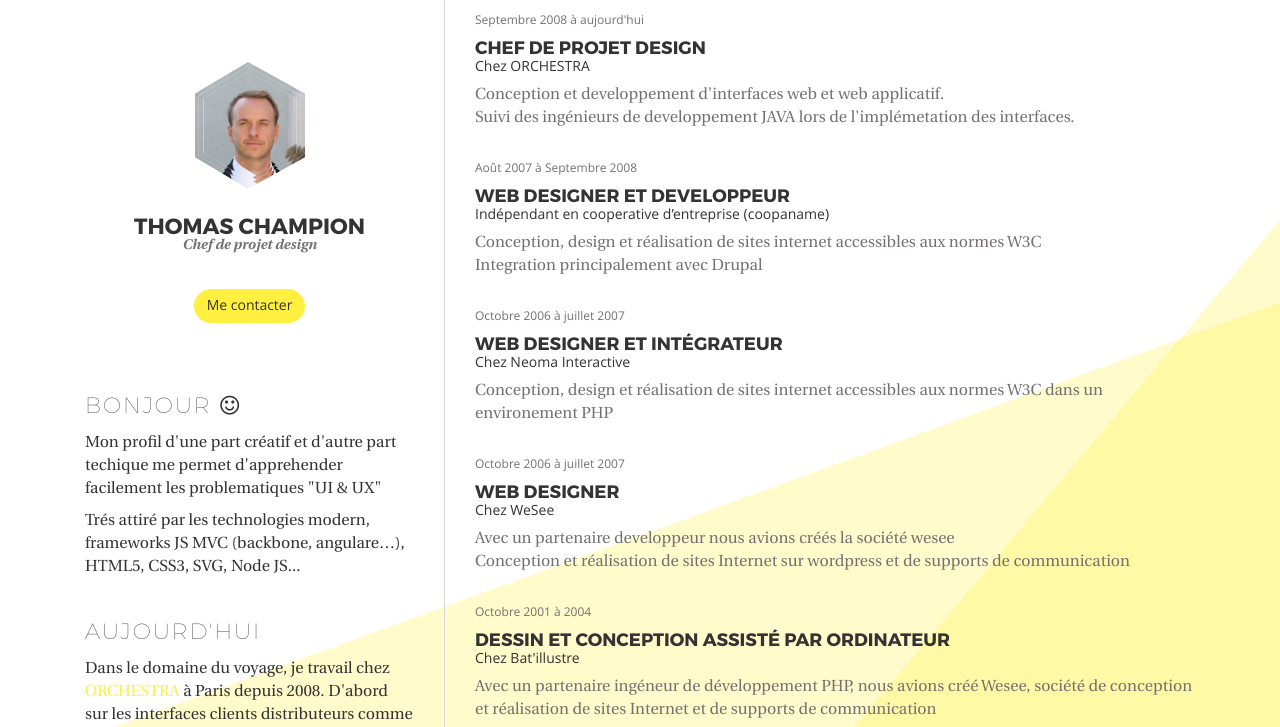
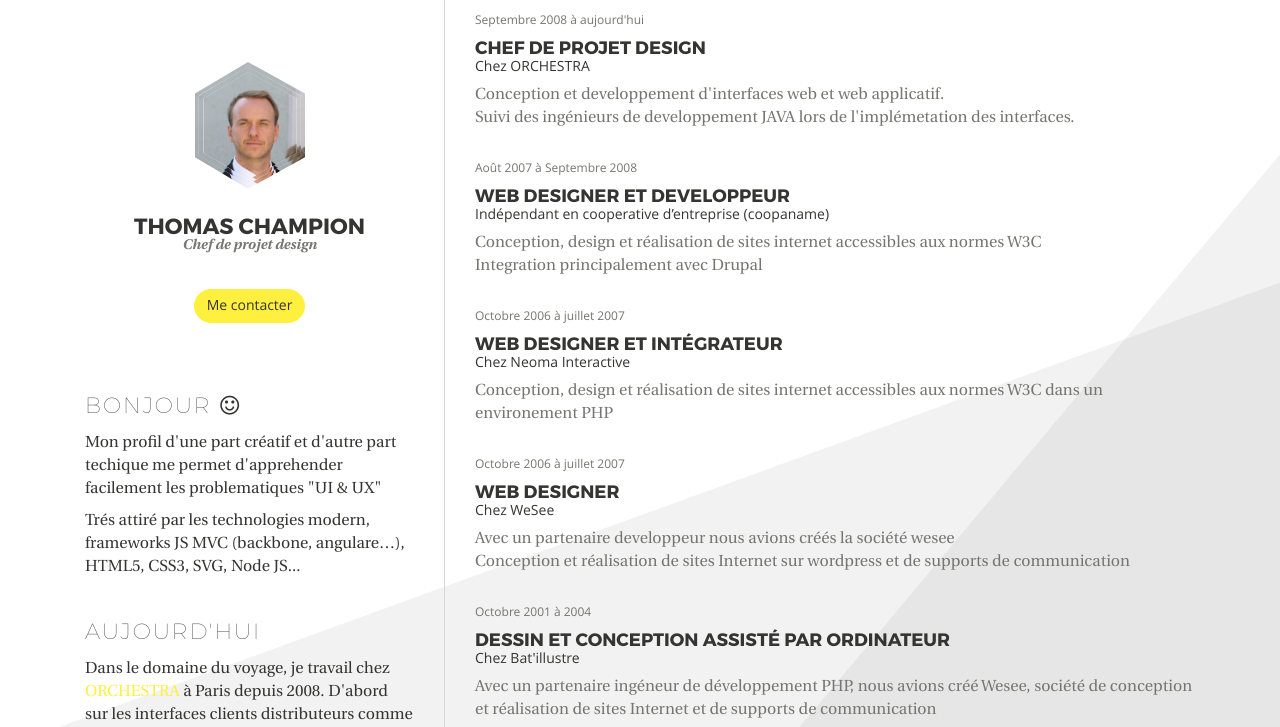
Before and after one commit to Tombiliby/me.info, a plain HTML site: page index.html in a window 1280 px wide. Shown: the part 61-788 px from the top of the page. Drawn offline with Linux system fonts and the light colour scheme.

Commit message:
google analitics

```diff
--- a/index.html
+++ b/index.html
@@ -10,6 +10,8 @@
 		<!--[if lt IE 9]>
 			<link rel="stylesheet" href="./static/dist/css/lowerIE9.css">
 		<![endif]-->
+
+
 	</head>
 	<body>
 
@@ -345,7 +347,7 @@
 			</div>
 		</div>
 
-		<div class="bgAnimZone">
+		<div class="bgAnimZone container">
 			<div class="shape shape1"></div>
 			<div class="shape shape2"></div>
 		</div>
@@ -355,5 +357,16 @@
 		</div>
 
 		<script src="./static/dist/js/app.js"></script>
+
+		<script>
+		  (function(i,s,o,g,r,a,m){i['GoogleAnalyticsObject']=r;i[r]=i[r]||function(){
+		  (i[r].q=i[r].q||[]).push(arguments)},i[r].l=1*new Date();a=s.createElement(o),
+		  m=s.getElementsByTagName(o)[0];a.async=1;a.src=g;m.parentNode.insertBefore(a,m)
+		  })(window,document,'script','//www.google-analytics.com/analytics.js','ga');
+
+		  ga('create', 'UA-63411738-1', 'auto');
+		  ga('send', 'pageview');
+
+		</script>
 	</body>
 </html>
--- a/static/src/js/app/anim_bg.js
+++ b/static/src/js/app/anim_bg.js
@@ -9,7 +9,7 @@ var animBG = function() {
 	var rotateMax = 180 * $(window).scrollTop() / ($(document).height() - $(window).height()),
 			rotateMin = 70,
 			rotate = rotateMin - rotateMax,
-			transXMax = 600 * $(window).scrollTop() / ($(document).height() - $(window).height()),
+			transXMax = 1000 * $(window).scrollTop() / ($(document).height() - $(window).height()),
 			transXMin = 0,
 			transX = transXMin + transXMax;
 
@@ -24,7 +24,7 @@ var animBG2 = function() {
 	var rotateMax = 190 * $(window).scrollTop() / ($(document).height() - $(window).height()),
 			rotateMin = 40,
 			rotate = rotateMin - rotateMax,
-			transXMax = 800 * $(window).scrollTop() / ($(document).height() - $(window).height()),
+			transXMax = 2000 * $(window).scrollTop() / ($(document).height() - $(window).height()),
 			transXMin = 0,
 			transX = transXMin + transXMax;
 
--- a/static/src/less/app/bgAnim.less
+++ b/static/src/less/app/bgAnim.less
@@ -4,7 +4,7 @@
 	bottom: 0;
 	left: 0;
 	right: 0;
-	width: 100%;
+	//width: 100%;
 	z-index: -1;
 }
 .bgMobile { display: none; }
@@ -15,7 +15,8 @@
 	width: 3000px;
 	top: -1500px;
 	height: 10000px;
-	background: rgba(255, 239, 63, 0.27);
+	//background: rgba(255, 239, 63, 0.27);
+	background: rgba(0, 0, 0, 0.05);
 	transform-origin:left center;
 }
 
--- a/static/src/less/variables.less
+++ b/static/src/less/variables.less
@@ -3,7 +3,7 @@
 // --------------------------------------------------
 
 //## Define colors
-@color-gray-base:      	      #343232;
+@color-gray-base:      	      #343432;//#343232;
 @color-gray-darker:    	      lighten(@color-gray-base, 12%);
 @color-gray-dark:      	      lighten(@color-gray-base, 25%);
 @color-gray:           	      lighten(@color-gray-base, 64%);
```
Also changed, not shown: static/dist/css/style.css, static/dist/js/app.js, static/dist/js/app/anim_bg.js.
